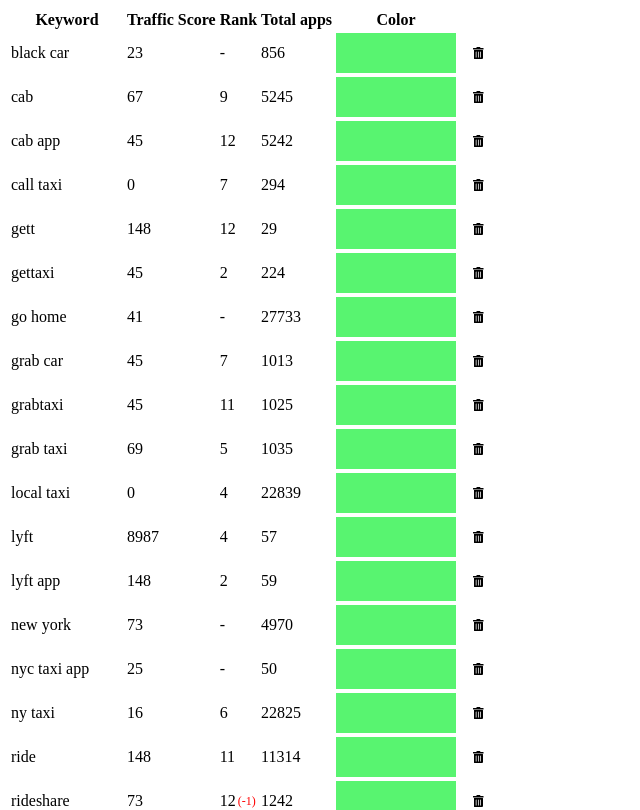
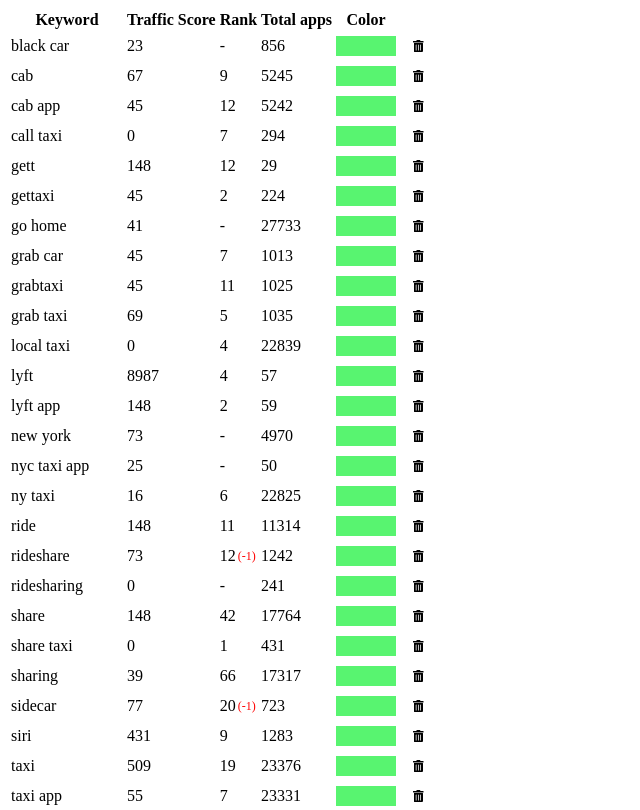
Before and after one commit to gnvcor/ASOdesk-test, a React (Create React App) app: page / in a window 1280 px wide. Shown: the top 810 px of the page, without its empty margins (0-640 px from the left). Built offline with nearby package versions, Linux system fonts and the light colour scheme.

Commit message:
[task] Поправил размеры ColorCellElement

```diff
--- a/src/core/components/table/cellElements/colorCell/colorCellElement.module.css
+++ b/src/core/components/table/cellElements/colorCell/colorCellElement.module.css
@@ -1,8 +1,8 @@
 @import "../../../../styles/styles.css";
 
 .container {
-    width: 120px;
-    height: 40px;
+    width: 60px;
+    height: 20px;
 }
 
 .color-0 {
```
